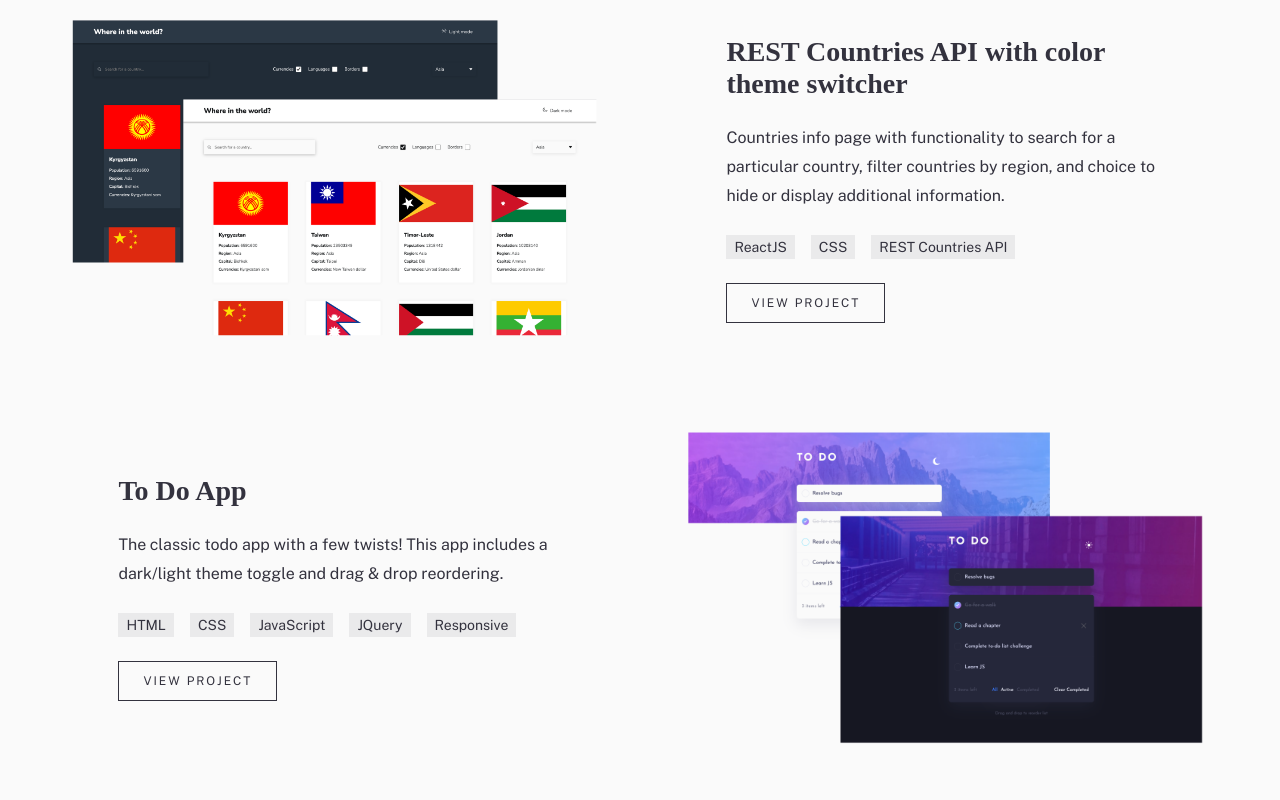
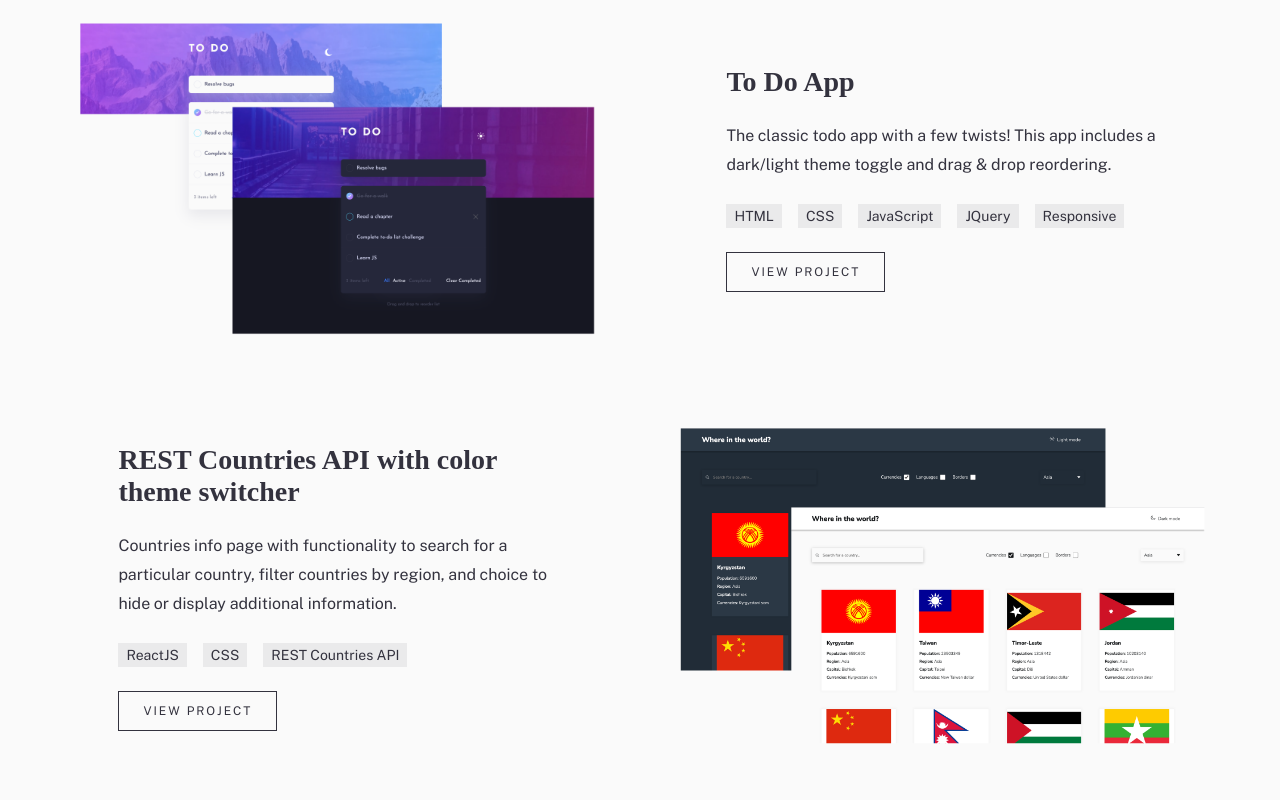
Before and after one commit to sree-lakshmi-n/portfolio, a React (Create React App) app: page / in a window 1280 px wide. Shown: the part 2240-3040 px from the top of the page. Built offline with nearby package versions, Linux system fonts and the light colour scheme; a web font is replaced by a local one.

Commit message:
changed order of projects

```diff
--- a/src/components/ProjectsSection/ProjectsSection.js
+++ b/src/components/ProjectsSection/ProjectsSection.js
@@ -32,6 +32,15 @@ export default function ProjectsSection() {
     },
     {
       id: 2,
+      title: "To Do App",
+      description:
+        "The classic todo app with a few twists! This app includes a dark/light theme toggle and drag & drop reordering.",
+      tags: ["HTML", "CSS", "JavaScript", "JQuery", "Responsive"],
+      screenshot: todo,
+      link: "https://to-do-list.sree112.repl.co",
+    },
+    {
+      id: 3,
       title: "REST Countries API with color theme switcher",
       description:
         "Countries info page with functionality to search for a particular country, filter countries by region, and choice to hide or display additional information.",
@@ -39,15 +48,7 @@ export default function ProjectsSection() {
       screenshot: countries,
       link: "https://sree-lakshmi-n.github.io/rest-countries-api-with-color-theme-switcher",
     },
-    {
-      id: 3,
-      title: "To Do App",
-      description:
-        "The classic todo app with a few twists! This app includes a dark/light theme toggle and drag & drop reordering.",
-      tags: ["HTML", "CSS", "JavaScript", "JQuery", "Responsive"],
-      screenshot: todo,
-      link: "https://to-do-list.sree112.repl.co",
-    },
+
     {
       id: 4,
       title: "IP Address Tracker",
```
